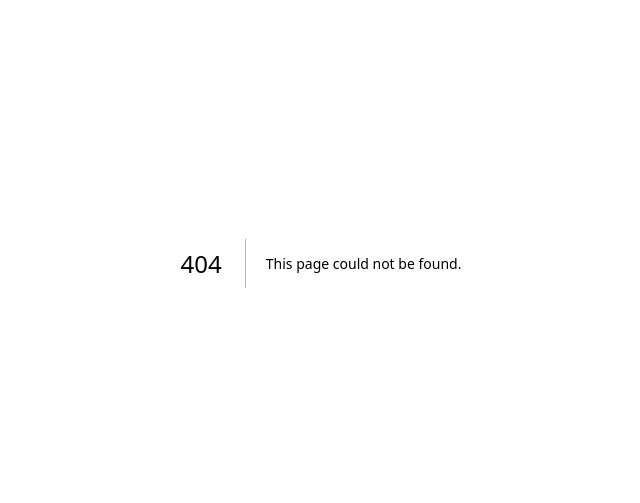
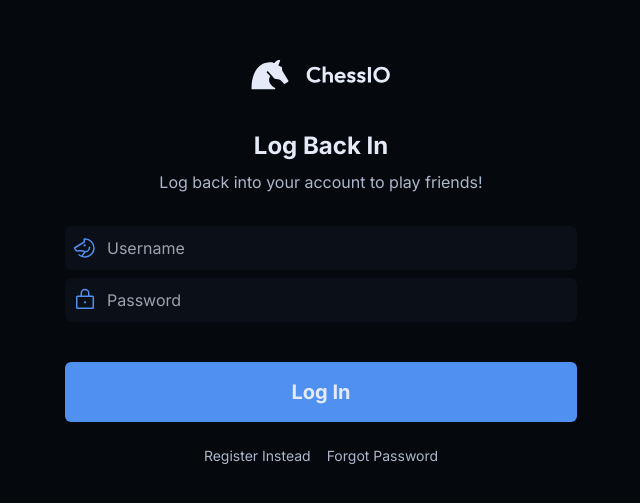
Before and after one commit to dev-xero/chess.io-frontend, a Next.js app: page /auth/login in a window 1280 px wide. Before the commit this address had no page. Shown: the part 137-640 px from the top of the page, without its empty margins (319-959 px from the left). Built offline with nearby package versions, Linux system fonts and the light colour scheme.

Commit message:
feat: Implement register page

```diff
--- a/app/auth/register/page.tsx
+++ b/app/auth/login/page.tsx
@@ -5,15 +5,14 @@ import Header from '@/components/Header';
 import InputField from '@/components/InputField';
 import Link from '@/components/Link';
 import CenteredGrid from '@/layout/CenteredGrid';
-import { Horse, Lock, Asterisk } from '@phosphor-icons/react';
+import { Horse, Lock } from '@phosphor-icons/react';
 import { FormEvent, useState } from 'react';
 
 export default function Page() {
     const [userName, setUserName] = useState('');
     const [password, setPassword] = useState('');
-    const [secretQuestion, setSecretQuestion] = useState('');
 
-    const handleUserRegistration = (ev: FormEvent<HTMLFormElement>) => {
+    const handleUserLogin = (ev: FormEvent<HTMLFormElement>) => {
         ev.preventDefault();
         alert('Not yet implemented!');
     };
@@ -23,16 +22,14 @@ export default function Page() {
             <section className="md:w-[512px] max-w-lg flex flex-col items-center p-2">
                 <Header />
                 <section className="text-center flex flex-col mt-8">
-                    <h2 className="font-bold mb-2 text-2xl">
-                        Create Your Account
-                    </h2>
+                    <h2 className="font-bold mb-2 text-2xl">Log Back In</h2>
                     <p className="text-faded">
-                        Let&apos;s create an account so you can play on ChessIO!
+                        Log back into your account to play friends!
                     </p>
                 </section>
                 <form
                     action="/"
-                    onSubmit={handleUserRegistration}
+                    onSubmit={handleUserLogin}
                     className="md:w-[512px]"
                 >
                     <section className="my-8 flex flex-col gap-2">
@@ -52,27 +49,15 @@ export default function Page() {
                             onChange={(val) => setPassword(val)}
                             type="password"
                         />
-                        <InputField
-                            name="secret-field"
-                            icon={<Asterisk size={24} />}
-                            placeholder="Secret question"
-                            text={secretQuestion}
-                            onChange={(val) => setSecretQuestion(val)}
-                            type="text"
-                        />
-                        <p className="text-xs text-primary mt-2 text-center">
-                            We ask for a secret question in case you forget your
-                            password.
-                        </p>
                     </section>
                     <FilledButton
-                        label="Register"
-                        onClick={() => handleUserRegistration}
+                        label="Log In"
+                        onClick={() => handleUserLogin}
                     />
-                    <section className="mt-4 flex items-center justify-center gap-2">
+                    <section className="mt-4 flex items-center justify-center gap-4">
                         <Link
-                            href="/auth/login"
-                            label="Login Instead"
+                            href="/auth/register"
+                            label="Register Instead"
                             external={false}
                         />
                         <Link
--- a/components/FilledButton.tsx
+++ b/components/FilledButton.tsx
@@ -6,7 +6,7 @@ interface IFilledButtonProps {
 export default function FilledButton(props: IFilledButtonProps) {
     return (
         <button
-            className="w-full my-2 p-4 rounded-md bg-primary font-bold hover:opacity-90 transition-all active:scale-[.98]"
+            className="w-full my-2 p-4 rounded-md bg-primary font-bold hover:opacity-90 transition-all active:scale-[.98] text-xl"
             onClick={props.onClick}
         >
             {props.label}
```
